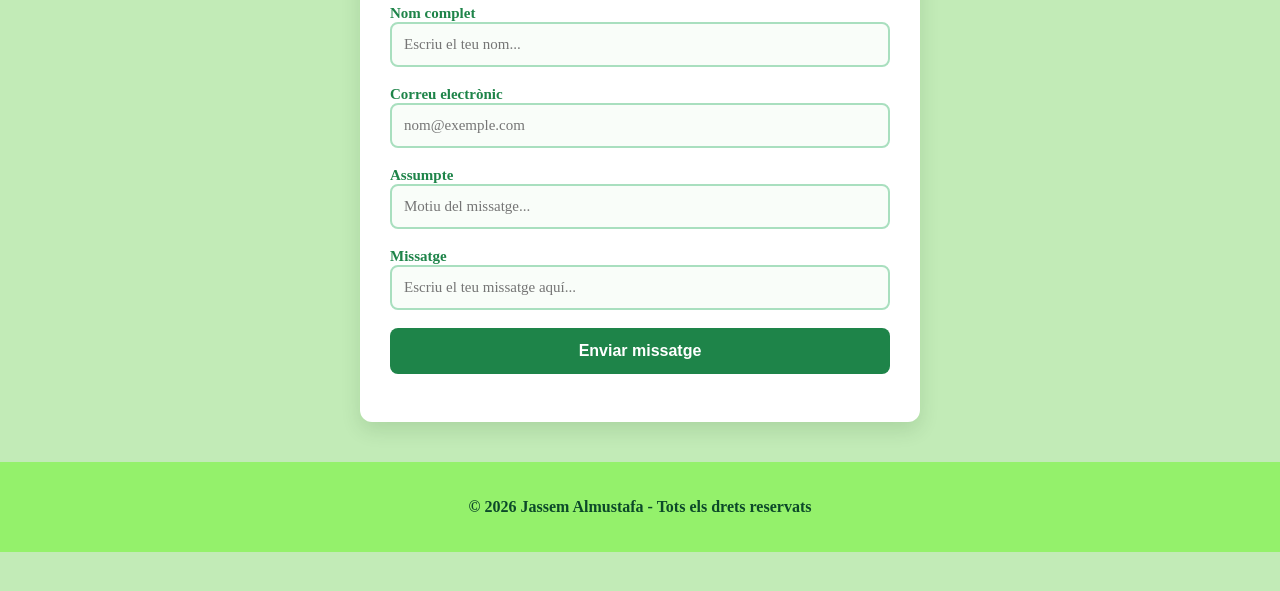
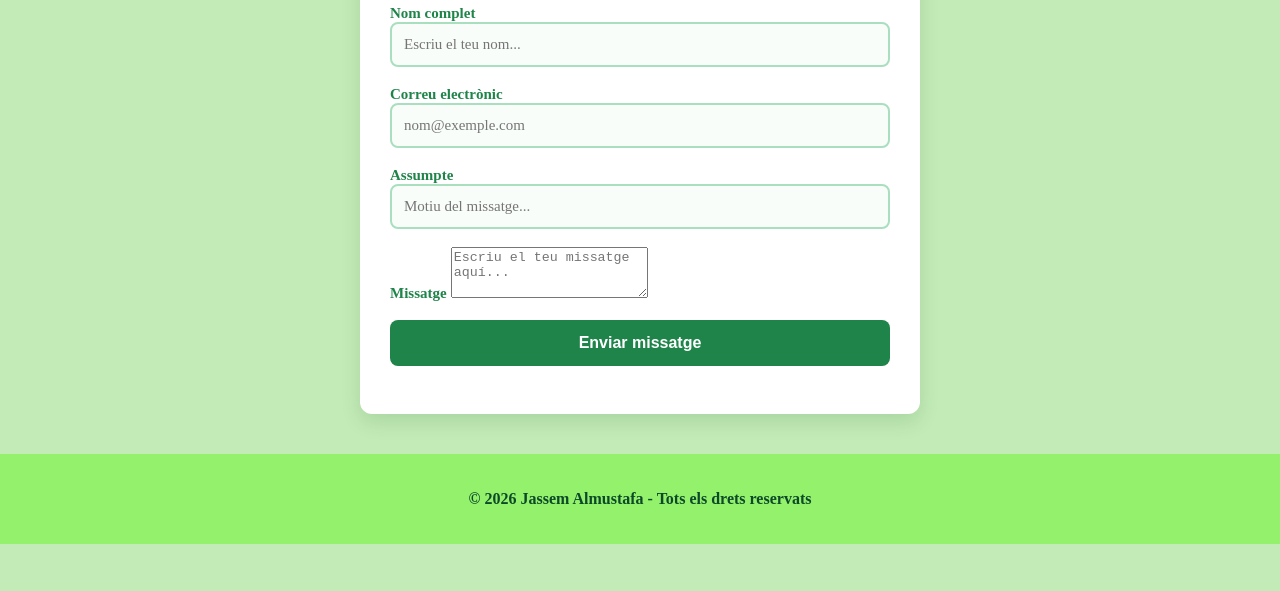
Before and after one commit to jassemalmustafa2-boop/El-meu-portafoli, a plain HTML site: page pages/contacta.html in a window 1280 px wide. Shown: the part 181-772 px from the top of the page. Drawn offline with Linux system fonts and the light colour scheme.

Commit message:
Update contacta.html

```diff
--- a/pages/contacta.html
+++ b/pages/contacta.html
@@ -42,7 +42,7 @@
 
             <div>
                 <label for="missatge">Missatge</label>
-                <input type="missatge" name="missatge" placeholder="Escriu el teu missatge aquí..." required>
+                <textarea id="missatge" name="missatge" rows="3" cols="22" placeholder="Escriu el teu missatge aquí..." required></textarea>
             </div>
 
             <div>
```
